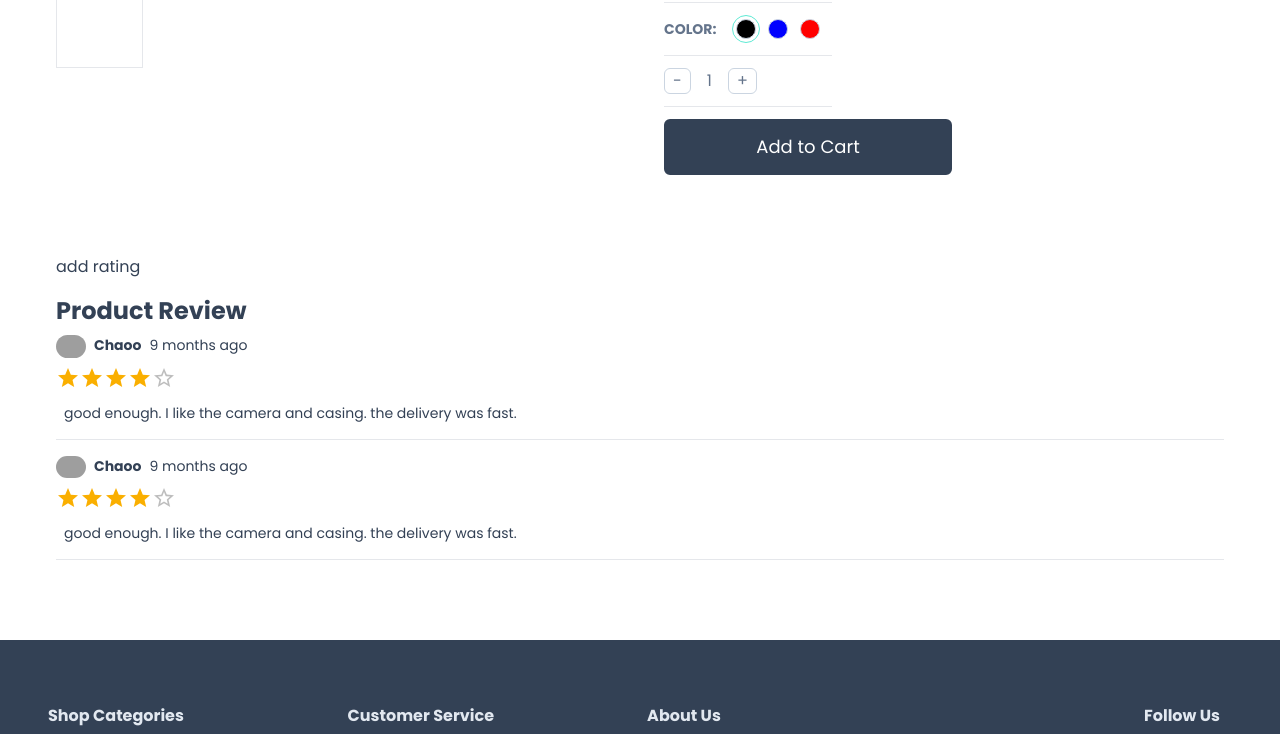
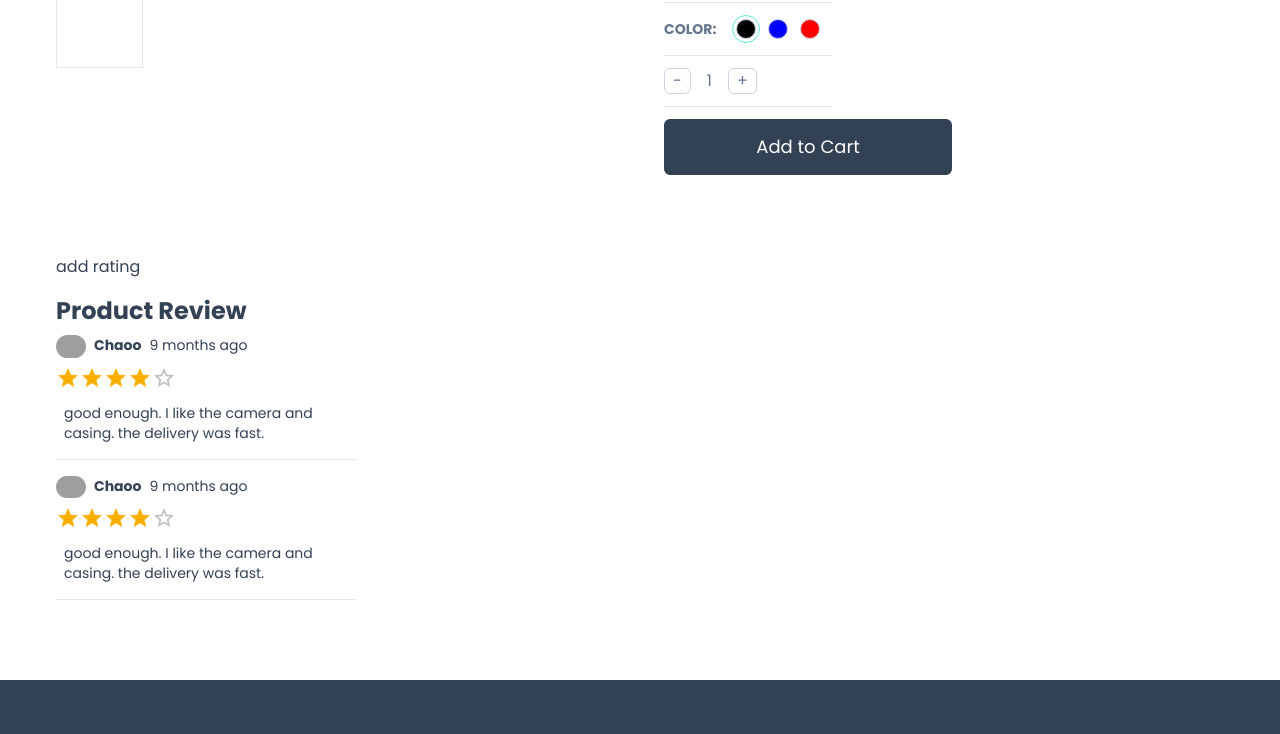
Before and after one commit to Ikamrava/e-shop-fullstck, a Next.js app: page /product/1 in a window 1280 px wide. Shown: the part 537-1271 px from the top of the page. Built offline with nearby package versions, Linux system fonts and the light colour scheme; grey boxes are pictures that could not be loaded; a web font is replaced by a local one.

Commit message:
add to cart

```diff
--- /dev/null
+++ b/app/hooks/useCart.tsx
@@ -0,0 +1,47 @@
+import { createContext, useCallback, useContext, useState } from "react";
+import { CartProductType } from "../product/[productid]/ProductDetails";
+
+type CartContextType = {
+    cartTotalQty: number,
+    cartProducts: CartProductType[] | null
+    handleAddProductToCart: (products: CartProductType) => void
+}
+type Props = {
+   [propName:string]:any
+}
+
+export const CartContextt = createContext<CartContextType | null>(null)
+
+export const CartContextProvider = (props:Props)=>{
+    const [cartTotalQty,setCartTotalQty] = useState(0)
+    const [cartProducts,setCartProducts] = useState<CartProductType[] | null>(null)
+
+    const handleAddProductToCart = useCallback((products: CartProductType)=>{
+        setCartProducts((prev)=>{
+          let updatedCart
+          if(prev){
+            updatedCart = [...prev,products]
+          }else{
+            updatedCart = [products]
+          }
+          return updatedCart
+        })
+
+    },[])
+
+    const value = {
+        cartTotalQty,
+        cartProducts,
+        handleAddProductToCart,
+    }
+    return <CartContextt.Provider value={value}  {...props}/>
+
+}
+
+export const useCart = () => {
+    const context = useContext(CartContextt);
+    if (context === null) {
+      throw new Error('useCart must be used within a CartContextProvider');
+    }
+    return context;
+  }
--- a/app/layout.tsx
+++ b/app/layout.tsx
@@ -3,6 +3,7 @@ import type { Metadata } from 'next'
 import { Poppins } from 'next/font/google'
 import NavBar from './components/nav/NavBar'
 import Footer from './components/footer/Footer'
+import CartProvider from './providers/CartProvider'
 
 const poppins = Poppins({ subsets: ['latin'],weight:["400","700"] })
 
@@ -16,6 +17,7 @@ export default function RootLayout({children}: {children: React.ReactNode}) {
     <html lang="en">
 
       <body className={`${poppins.className} text-slate-700 `}>
+        <CartProvider>
           <div className='flex flex-col min-h-screen '>
             <NavBar/>
                 <main className=' flex-grow mx-12'>
@@ -23,6 +25,7 @@ export default function RootLayout({children}: {children: React.ReactNode}) {
                 </main>
               <Footer/>
           </div>
+        </CartProvider>
 
 
       </body>
--- a/app/product/[productid]/ListRating.tsx
+++ b/app/product/[productid]/ListRating.tsx
@@ -17,7 +17,7 @@ function ListRating({product}: Props) {
           {product.reviews &&
             product.reviews.map((review: any) => {
               return (
-                <div key={review.id} className=" max-w-300px">
+                <div key={review.id} className=" max-w-[300px]">
                   <div className="flex gap-2 item-center">
                     <div className="  "><Avatar src={review.user.image}/></div>
                     <div className=" font-semibold">{review?.user.name}</div>
@@ -28,7 +28,7 @@ function ListRating({product}: Props) {
                      <div className=" mt-2 ml-2">
                        {review.comment}
                      </div>
-                     <hr className=" mt-4 mb-4" />
+                     <hr className=" mt-4 mb-4 " />
 
                   </div>
 
--- a/app/product/[productid]/ProductDetails.tsx
+++ b/app/product/[productid]/ProductDetails.tsx
@@ -4,6 +4,7 @@ import Button from "@/app/components/Button"
 import ProductImages from "@/app/components/prosucts/ProductImages"
 import SetColor from "@/app/components/prosucts/SetColor"
 import SetQty from "@/app/components/prosucts/SetQty"
+import { useCart } from "@/app/hooks/useCart"
 import { Rating } from "@mui/material"
 import { useCallback, useState } from "react"
 
@@ -35,6 +36,8 @@ const Horizontal =() =>{
 }
 
 function ProductDetails({product}: Props) {
+
+    const {cartTotalQty, handleAddProductToCart , cartProducts} = useCart()
     const prodcutRating = product.reviews.reduce((acc:number,item:any) =>
      item.rating + acc ,0) / product.reviews.length
 
@@ -48,6 +51,7 @@ function ProductDetails({product}: Props) {
         price:product.price,
         quantity:1,
      })
+     console.log(cartProducts)
 
     const handleColorSet = useCallback((value:SelectedImgType)=>{
         setCartProduct(prev =>({...prev,selectedImg:value}))
@@ -94,7 +98,7 @@ function ProductDetails({product}: Props) {
 
            <Horizontal/>
            <div className=" max-w-72">
-           <Button label="Add to Cart" small={false} onClick={()=>{}} />
+           <Button label="Add to Cart" small={false} onClick={()=>handleAddProductToCart(cartProduct)} />
            </div>
 
         </div>
--- /dev/null
+++ b/app/providers/CartProvider.tsx
@@ -0,0 +1,18 @@
+"use client"
+
+import { CartContextProvider } from "../hooks/useCart"
+
+interface CartContextProvider {
+    children: React.ReactNode
+}
+
+
+function CartProvider({children}: CartContextProvider) {
+  return (
+    <CartContextProvider>
+        {children}
+    </CartContextProvider>
+  )
+}
+
+export default CartProvider
```
Lines whose indentation alone changed are shown as unchanged.
